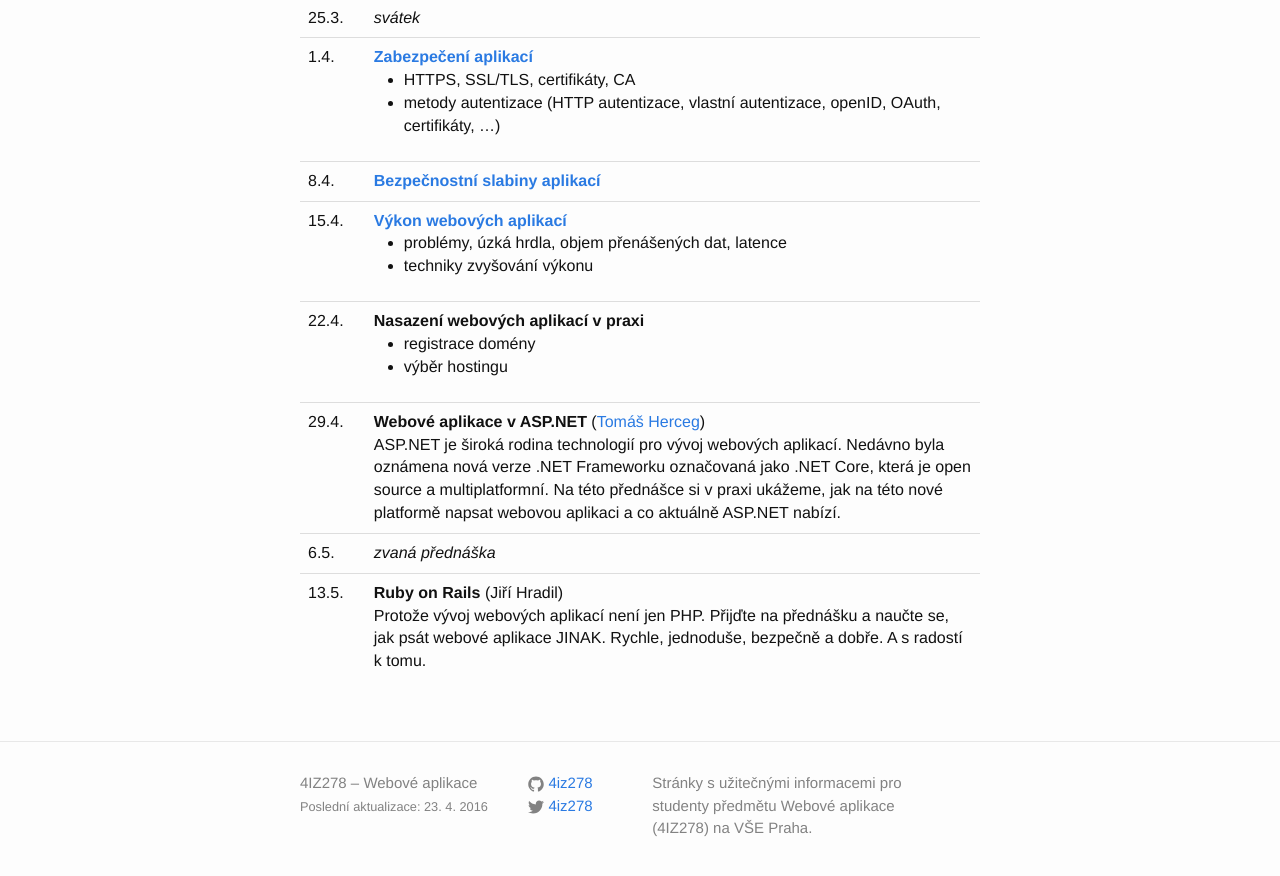
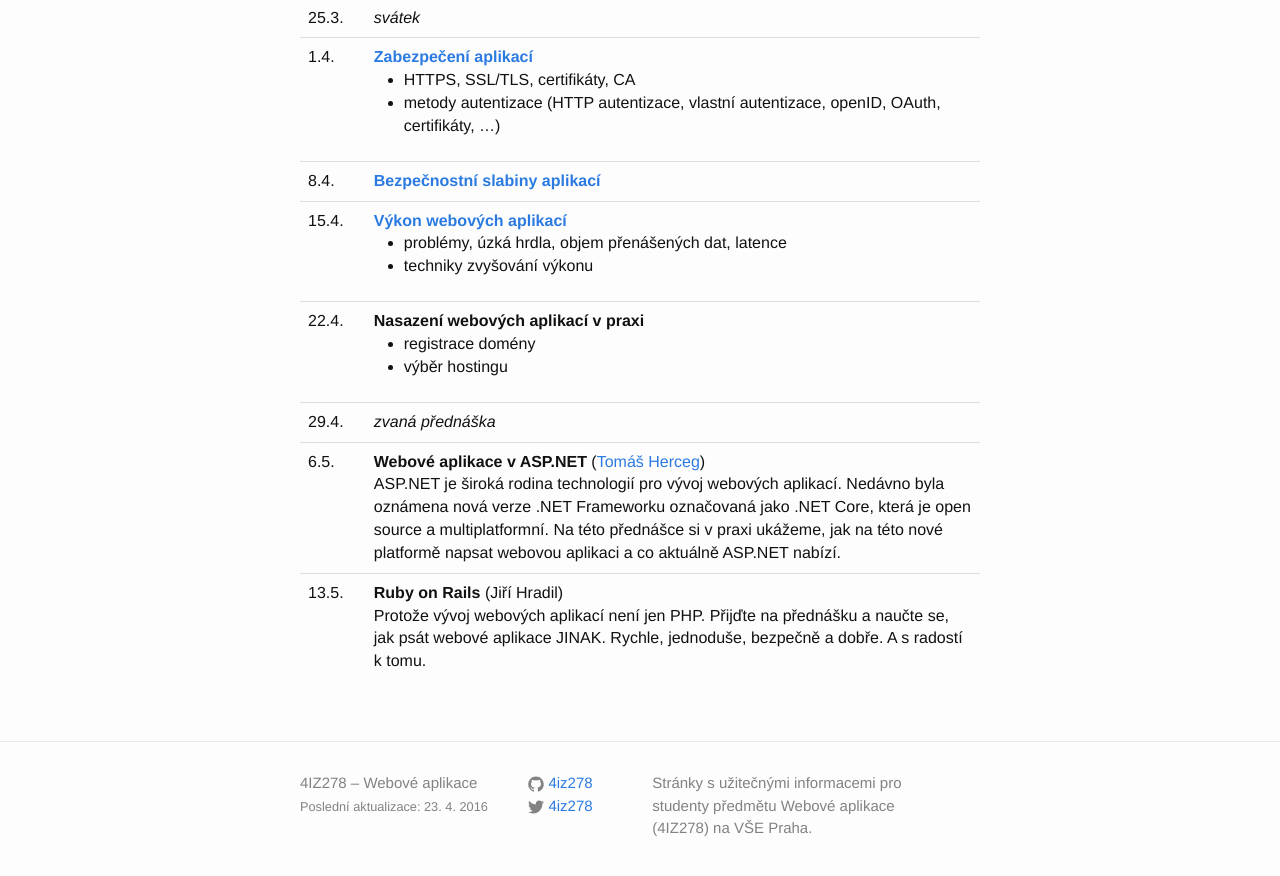
Before and after one commit to 4iz278/4iz278.github.io, a Jekyll site: the page built from prednasky/index.html, in a window 1280 px wide and 900 px high, scrolled down 816 px. Shown: the top 876 px of the window. Built offline with Jekyll 4.4.1, drawn with Linux system fonts in a browser that asks for light colours; nearby versions of some CDN libraries; some of the changed lines change nothing that is shown.

Commit message:
Změna termínu přednášek

```diff
--- a/prednasky/index.html
+++ b/prednasky/index.html
@@ -96,6 +96,10 @@ title: Přednášky
     </tr>
     <tr>
       <td>29.4.</td>
+      <td><em>zvaná přednáška</em></td>
+    </tr>
+    <tr>
+      <td>6.5.</td>
       <td><strong>Webové aplikace v ASP.NET</strong> (<a href="http://www.herceg.cz/">Tomáš Herceg</a>)<br/>
       ASP.NET je široká rodina technologií pro vývoj webových
       aplikací. Nedávno byla oznámena nová verze .NET Frameworku
@@ -103,10 +107,6 @@ title: Přednášky
       multiplatformní. Na této přednášce si v praxi ukážeme, jak na
       této nové platformě napsat webovou aplikaci a co aktuálně
       ASP.NET nabízí.</td>
-    </tr>
-    <tr>
-      <td>6.5.</td>
-      <td><em>zvaná přednáška</em></td>
     </tr>
     <tr>
       <td>13.5.</td>
```
